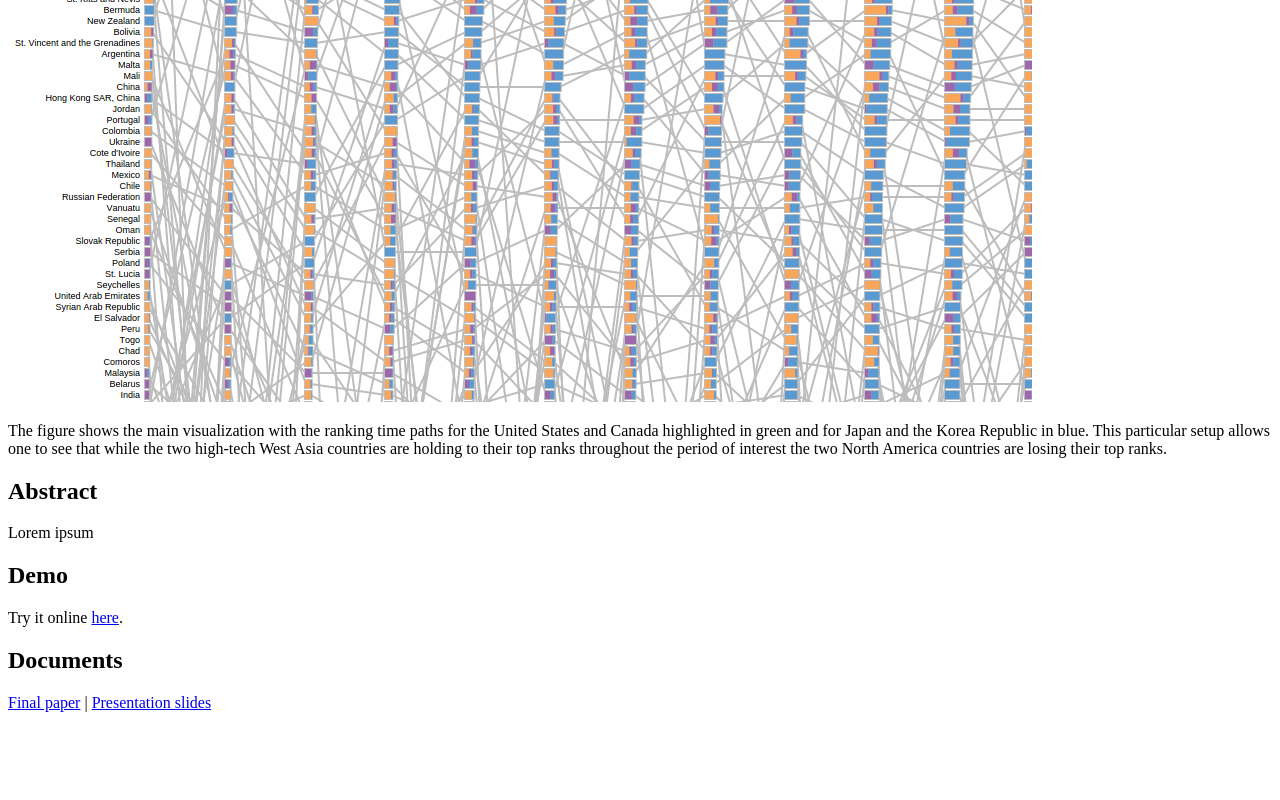
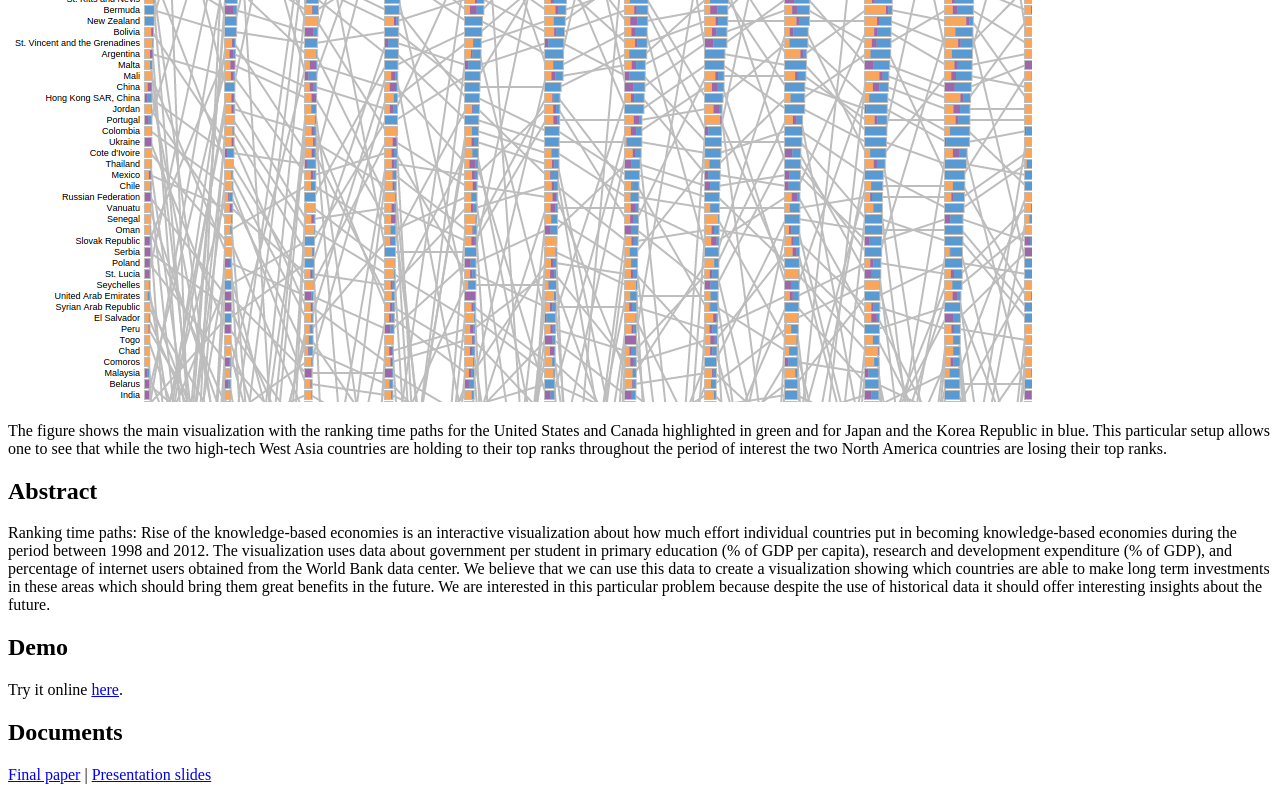
Before and after one commit to jsavelka/riseKnowledgeEconomies, a plain HTML site: page index.html in a window 1280 px wide. Shown: the part 521-1321 px from the top of the page. Before the commit the page ends 1249 px from the top, so only its background shows below. Drawn offline with Linux system fonts and the light colour scheme.

Commit message:
Working on the boilerplate for the project

```diff
--- a/index.html
+++ b/index.html
@@ -11,7 +11,7 @@
     <p><img src="images/screenshot.png" alt="screenshot of the visualization"></p>
     <p>The figure shows the main visualization with the ranking time paths for the United States and Canada highlighted in green and for Japan and the Korea Republic in blue. This particular setup allows one to see that while the two high-tech West Asia countries are holding to their top ranks throughout the period of interest the two North America countries are losing their top ranks.</p>
     <h2>Abstract</h2>
-    <p>Lorem ipsum</p>
+    <p>Ranking time paths: Rise of the knowledge-based economies is an interactive visualization about how much effort individual countries put in becoming knowledge-based economies during the period between 1998 and 2012. The visualization uses data about government per student in primary education (% of GDP per capita), research and development expenditure (% of GDP), and percentage of internet users obtained from the World Bank data center. We believe that we can use this data to create a visualization showing which countries are able to make long term investments in these areas which should bring them great benefits in the future. We are interested in this particular problem because despite the use of historical data it should offer interesting insights about the future.</p>
     <h2>Demo</h2>
     <p>Try it online <a href="visualization.html">here</a>.</p>
     <h2>Documents</h2>
--- a/js/timeLine.js
+++ b/js/timeLine.js
@@ -473,7 +473,7 @@ function insertTooltipColorFixer(d) {
 
 function insertTooltipContent(d, year) {
     var home = "<h1 align='center'><b>" + d.name + " (" + d.code  + ")" + " in " + year + "</b></h1>" +
-        "<h3 class='education'>Government expenditure per student,<br> primary(% of GDP per capita)</h3>" +
+        "<h3 class='education'>Government expenditure per student,<br> primary (% of GDP per capita)</h3>" +
         "<p><div>Raw percentage: " + d[year].education.toFixed(1) + "%</div>" +
         "<div>Difference to the best in " + year + ": " + (d[year].education - educationYearlyMaxes[year]).toFixed(1) + "%</div>" +
         "<div>Difference to the mean in " + year + ": " + (d[year].education - educationYearlyMeans[year]).toFixed(1) + "%</div>" +
```
